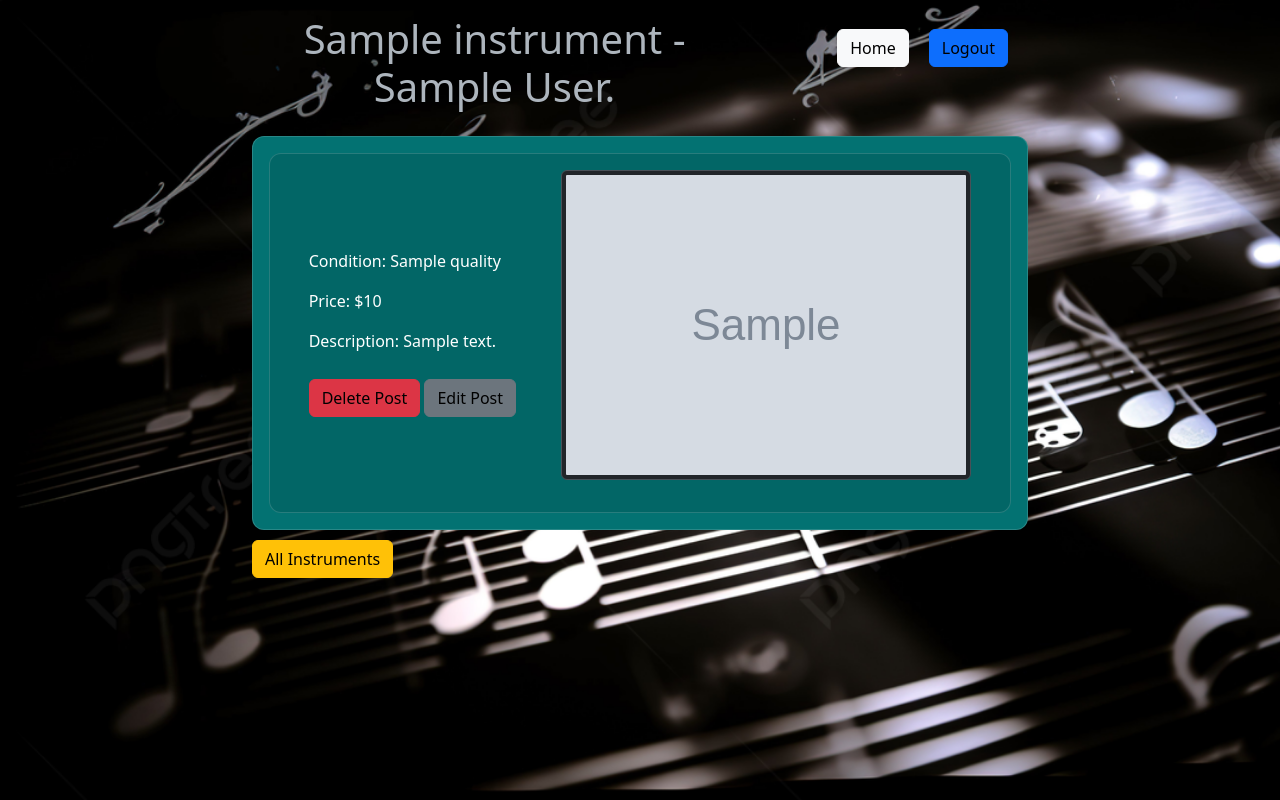
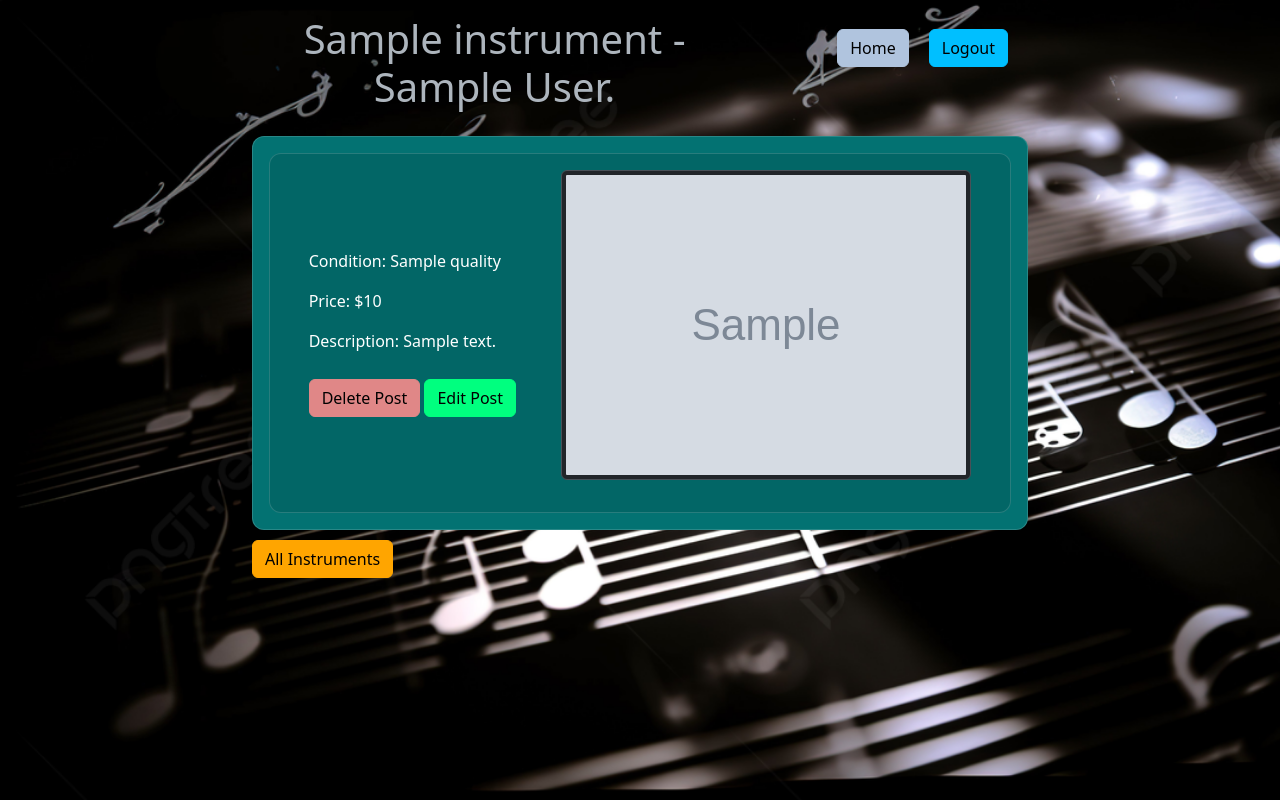
Before and after one commit to Wbradmeyer/MeyerSoloProject, a Flask app: template flask_app/templates/one_instrument.html in a window 1280 px wide. Run offline with Flask 3, Linux system fonts and the light colour scheme; the visitor is signed in with stand-in values (Sample User, id 1); tables that the repository leaves empty or names only in its code hold one stand-in row (values such as "Sample post"); the template is opened without the code that fills it: most values are stand-ins (such as "Sample title", 1, 10 or a date in 2020); grey boxes marked "Sample" are stand-in pictures.

Commit message:
button styling on display one

```diff
--- a/flask_app/static/css/style.css
+++ b/flask_app/static/css/style.css
@@ -95,22 +95,27 @@ h1 {
     border-radius: 12px;
 }
 
-#reg-btn, #show-all {
+#reg-btn, #show-all, #one-to-all {
     background-color: #FFA500;
     border-color: #FFA500;
 }
 
-#login-btn, #new-post, #filter {
+#login-btn, #new-post, #filter, #purchase-inst, #edit-post {
     background-color: #00FF7F;
     border-color: #00FF7F;
 }
 
-#orchestra, #dash-logout, #all-logout {
+#orchestra, #dash-logout, #all-logout, #one-inst-logout {
     background-color: #00BFFF;
     border-color: #00BFFF;
 }
 
-#all-to-home {
+#all-to-home, #one-inst-home {
     background-color: #B0C4DE;
     border-color: #B0C4DE;
 }
+
+#delete-post {
+    background-color: rgb(224, 135, 135);
+    border-color: rgb(224, 135, 135);
+}
--- a/flask_app/templates/one_instrument.html
+++ b/flask_app/templates/one_instrument.html
@@ -15,8 +15,8 @@
             <h1>{{ instrument.name }} - {{ instrument.owner.first_name }}
                 {{ instrument.owner.last_name[0] }}.
             </h1>
-            <a href="/home" class="btn btn-light">Home</a>
-            <a href="/users/logout" class="btn btn-primary">Logout</a>
+            <a href="/home" class="btn" id="one-inst-home">Home</a>
+            <a href="/users/logout" class="btn" id="one-inst-logout">Logout</a>
         </div>
         <div class="card" style="background-color: rgb(3, 114, 114);">
             <div class="card-body">
@@ -31,11 +31,11 @@
                                 <p>Seller: {{ instrument.seller.first_name }} {{ instrument.seller.last_name[0] }}.</p>
                             {% elif instrument.user_id != session.user_id: %}
                                 <form action="/instruments/purchase/{{ instrument.id }}" method="post">
-                                    <button type="submit" class="btn btn-success">Purchase Instrument</button>
+                                    <button type="submit" class="btn" id="purchase-inst">Purchase Instrument</button>
                                 </form>
                             {% else %}
-                                <a href="/instruments/delete/{{ instrument.id }}" class="btn btn-danger">Delete Post</a>
-                                <a href="/instruments/edit/{{ instrument.id }}" class="btn btn-secondary">Edit Post</a>
+                                <a href="/instruments/delete/{{ instrument.id }}" class="btn" id="delete-post">Delete Post</a>
+                                <a href="/instruments/edit/{{ instrument.id }}" class="btn" id="edit-post">Edit Post</a>
                             {% endif %}
                         </div>
                         <div>
@@ -48,7 +48,7 @@
                 </div>
             </div>
         </div>
-        <a href="/instruments/all" class="btn btn-warning">All Instruments</a>
+        <a href="/instruments/all" class="btn" id="one-to-all">All Instruments</a>
     </div>
 </body>
 </html>
```
